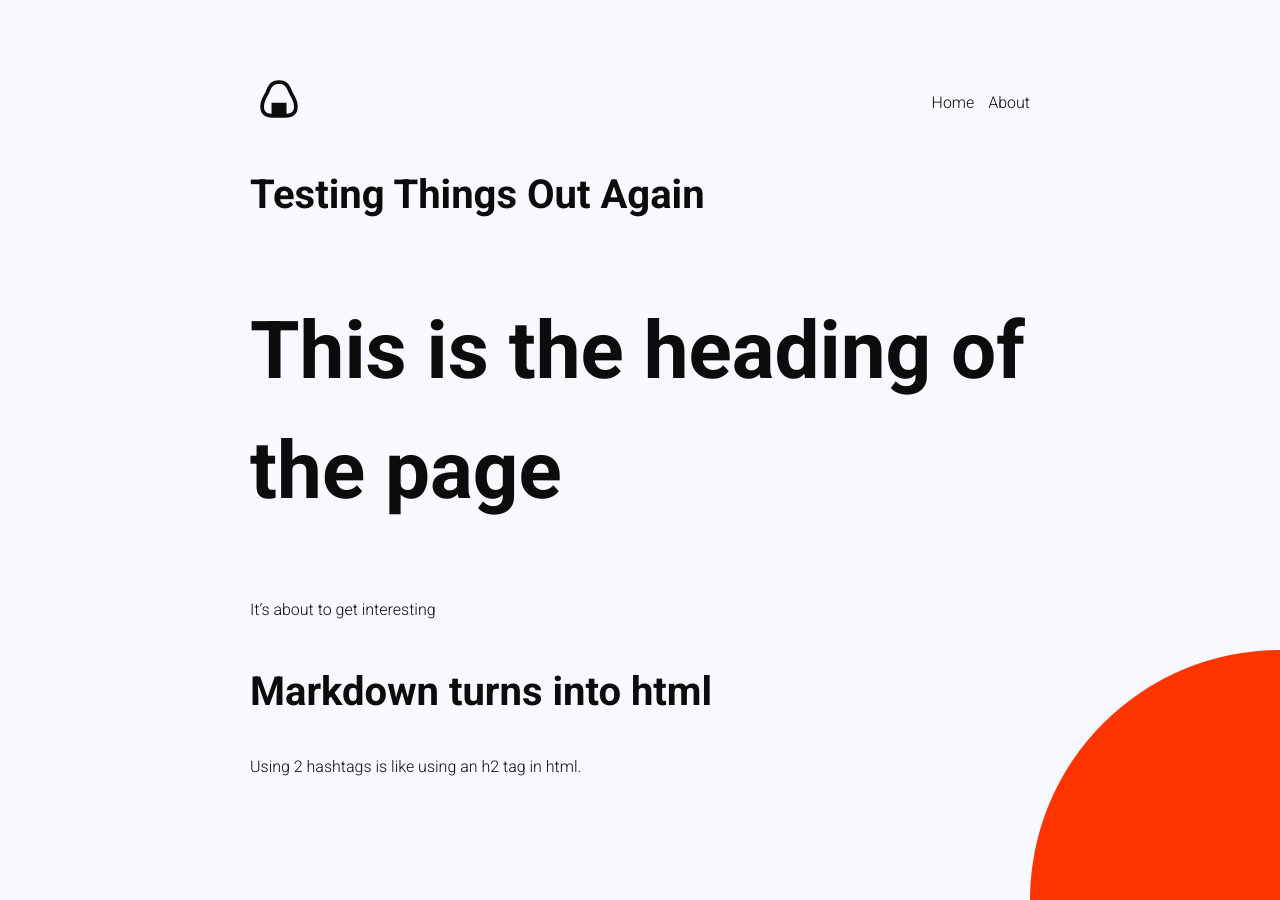
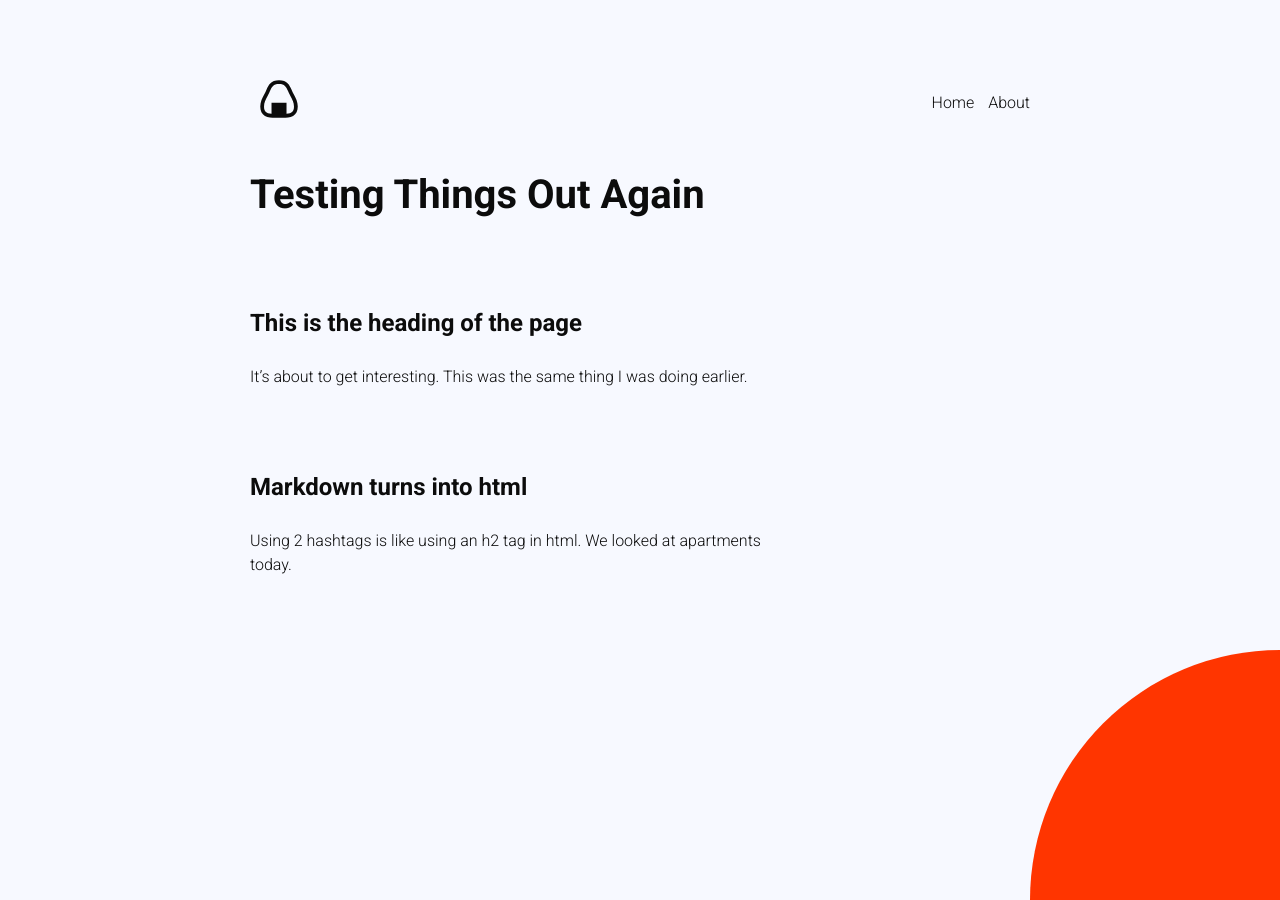
Before and after one commit to marcsist/anightinjapan, a Jekyll site: the page built from _posts/2021-01-16-testing-things-out-again.markdown, in a window 1280 px wide. Built offline with Jekyll 4.4.1, drawn with Linux system fonts in a browser that asks for light colours.

Commit message:
Update 2021-01-16-testing-things-out-again.markdown

```diff
--- a/_posts/2021-01-16-testing-things-out-again.markdown
+++ b/_posts/2021-01-16-testing-things-out-again.markdown
@@ -4,8 +4,8 @@ date: 2021-01-16 00:00:00 Z
 excerpt: This is how I'd test all this stuff out if I needed to. Here we go.
 ---
 
-# This is the heading of the page
-It's about to get interesting
+### This is the heading of the page
+It's about to get interesting. This was the same thing I was doing earlier.
 
-## Markdown turns into html
-Using 2 hashtags is like using an h2 tag in html.
+### Markdown turns into html
+Using 2 hashtags is like using an h2 tag in html. We looked at apartments today.
```
